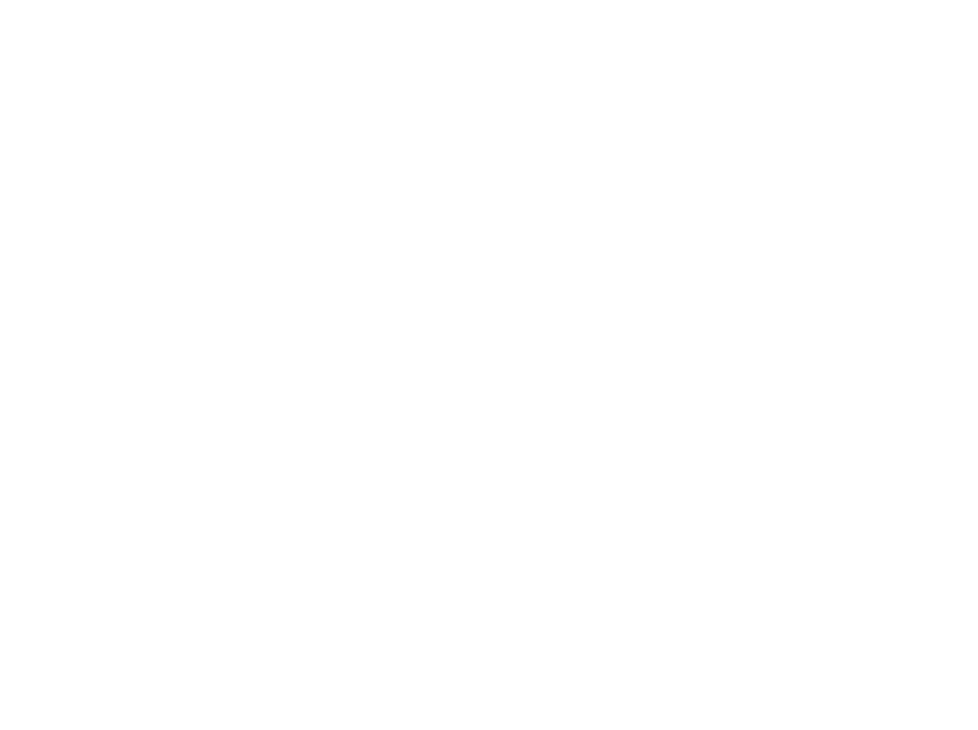
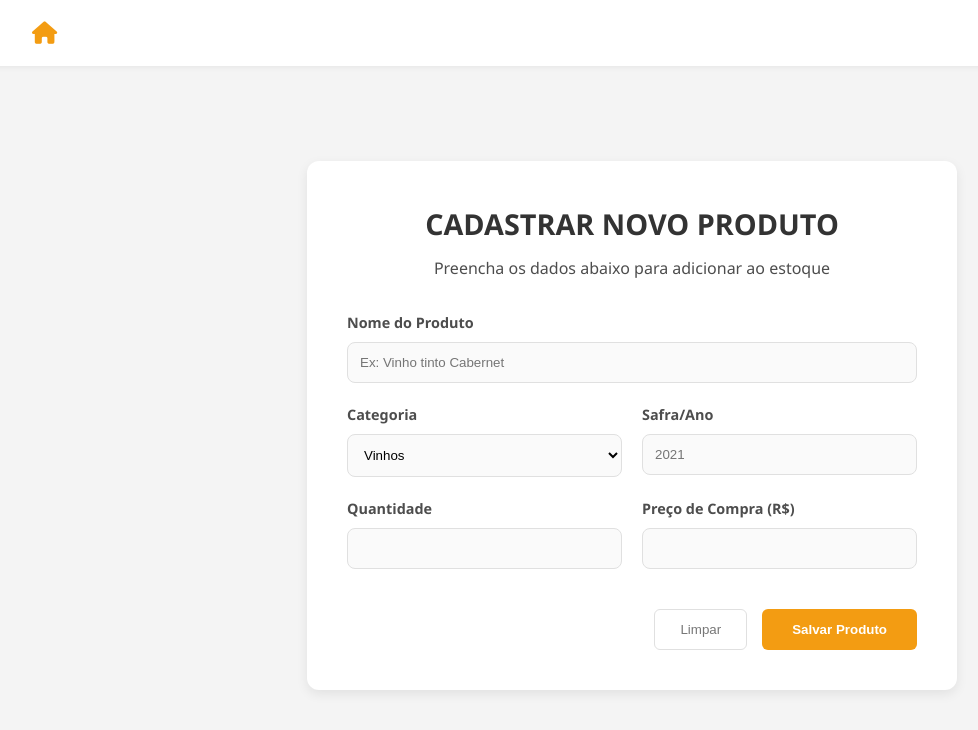
Before and after one commit to YuriAoyagui/ProjetoAdega, a website: page src/views/cadastro.html in a window 1280 px wide. Shown: the whole page, without its empty margins (8-986 px from the left). Drawn offline with Linux system fonts and the light colour scheme.

Commit message:
feat: tela de cadastro

```diff
--- a/public/css/cadastro.css
+++ b/public/css/cadastro.css
@@ -1,3 +1,128 @@
+:root {
+    --branco: #FFFFFF;
+    --cinza-claro: #F4F4F4;
+    --laranja: #F39C12;
+    --texto: #4D4D4D;
+    --texto-suave: #777;
+    --borda: #E0E0E0;
+    --transicao: 0.3s ease;
+    --shadow-subtle: 0 4px 12px rgba(0, 0, 0, 0.08);
+}
+
+* {
+    margin: 0;
+    padding: 0;
+    box-sizing: border-box;
+}
+
 body {
-    margin: 0;
+    font-family: 'Segoe UI', Tahoma, sans-serif;
+    background-color: var(--cinza-claro);
+    color: var(--texto);
+    line-height: 1.6;
 }
+
+.navbar {
+    background-color: var(--branco);
+    padding: 15px 40px;
+    display: flex;
+    justify-content: space-between;
+    align-items: center;
+    box-shadow: 0 2px 5px rgba(0,0,0,0.05);
+}
+
+.nav-icon {
+    color: var(--laranja);
+    font-size: 1.4rem;
+    transition: opacity var(--transicao);
+}
+
+.dashboard-container {
+    display: flex;
+    justify-content: center;
+    align-items: center;
+    min-height: calc(100vh - 80px);
+    padding: 20px;
+}
+
+.form-card {
+    background-color: var(--branco);
+    width: 100%;
+    max-width: 650px;
+    padding: 40px;
+    border-radius: 12px;
+    box-shadow: var(--shadow-subtle);
+}
+
+.form-header {
+    text-align: center;
+    margin-bottom: 30px;
+}
+
+.form-header h1 {
+    font-weight: 600;
+    font-size: 1.8rem;
+    color: #333;
+    margin-bottom: 8px;
+}
+
+.form-group {
+    margin-bottom: 20px;
+    display: flex;
+    flex-direction: column;
+}
+
+.form-group label {
+    font-size: 0.9rem;
+    font-weight: 600;
+    margin-bottom: 8px;
+}
+
+.form-group input, .form-group select {
+    width: 100%;
+    padding: 12px;
+    border: 1px solid var(--borda);
+    border-radius: 8px;
+    background-color: #FAFAFA;
+}
+
+.form-group input:focus {
+    border-color: var(--laranja);
+    outline: none;
+}
+
+.form-row {
+    display: grid;
+    grid-template-columns: 1fr 1fr;
+    gap: 20px;
+}
+
+.form-actions {
+    display: flex;
+    justify-content: flex-end;
+    gap: 15px;
+    margin-top: 20px;
+}
+
+.btn-primary {
+    background-color: var(--laranja);
+    color: var(--branco);
+    border: none;
+    padding: 12px 30px;
+    border-radius: 6px;
+    font-weight: 600;
+    cursor: pointer;
+}
+
+.btn-secondary {
+    background-color: transparent;
+    border: 1px solid var(--borda);
+    color: var(--texto-suave);
+    padding: 12px 25px;
+    border-radius: 6px;
+    cursor: pointer;
+}
+
+@media (max-width: 600px) {
+    .form-row { grid-template-columns: 1fr; }
+}
--- a/src/views/cadastro.html
+++ b/src/views/cadastro.html
@@ -3,9 +3,65 @@
 <head>
     <meta charset="UTF-8">
     <meta name="viewport" content="width=device-width, initial-scale=1.0">
-    <title>Document</title>
+    <link rel="stylesheet" href="/css/cadastro.css">
+    <link rel="stylesheet" href="https://cdnjs.cloudflare.com/ajax/libs/font-awesome/6.4.0/css/all.min.css">
+    <title>ADEGA - Cadastrar Produto</title>
 </head>
 <body>
+    <nav class="navbar">
+        <a href="/" class="nav-icon" title="Voltar ao Início">
+            <i class="fa-solid fa-house"></i>
+        </a>
+    </nav>
 
+    <main class="dashboard-container">
+        <section class="form-card">
+            <header class="form-header">
+                <h1>CADASTRAR NOVO PRODUTO</h1>
+                <p>Preencha os dados abaixo para adicionar ao estoque</p>
+            </header>
+
+            <form action="/cadastrar" method="POST">
+                <div class="form-group">
+                    <label for="nome">Nome do Produto</label>
+                    <input type="text" id="nome" name="nome" placeholder="Ex: Vinho tinto Cabernet" required>
+                </div>
+
+                <div class="form-row">
+                    <div class="form-group">
+                        <label for="categoria">Categoria</label>
+                        <select id="categoria" name="categoria">
+                            <option value="Vinhos">Vinhos</option>
+                            <option value="Espumantes">Espumantes</option>
+                            <option value="Destilados">Destilados</option>
+                            <option value="Cervejas">Cervejas</option>
+                            <option value="Não alcoólicos">Não alcoólicos</option>
+                            <option value="Outros">Outros</option>
+                        </select>
+                    </div>
+                    <div class="form-group">
+                        <label for="safra">Safra/Ano</label>
+                        <input type="number" id="safra" name="safra" placeholder="2021">
+                    </div>
+                </div>
+
+                <div class="form-row">
+                    <div class="form-group">
+                        <label for="quantidade">Quantidade</label>
+                        <input type="number" id="quantidade" name="quantidade" min="0" required>
+                    </div>
+                    <div class="form-group">
+                        <label for="preco">Preço de Compra (R$)</label>
+                        <input type="number" id="preco" name="preco" step="0.01" required>
+                    </div>
+                </div>
+
+                <div class="form-actions">
+                    <button type="reset" class="btn-secondary">Limpar</button>
+                    <button type="submit" class="btn-primary">Salvar Produto</button>
+                </div>
+            </form>
+        </section>
+    </main>
 </body>
 </html>
```
